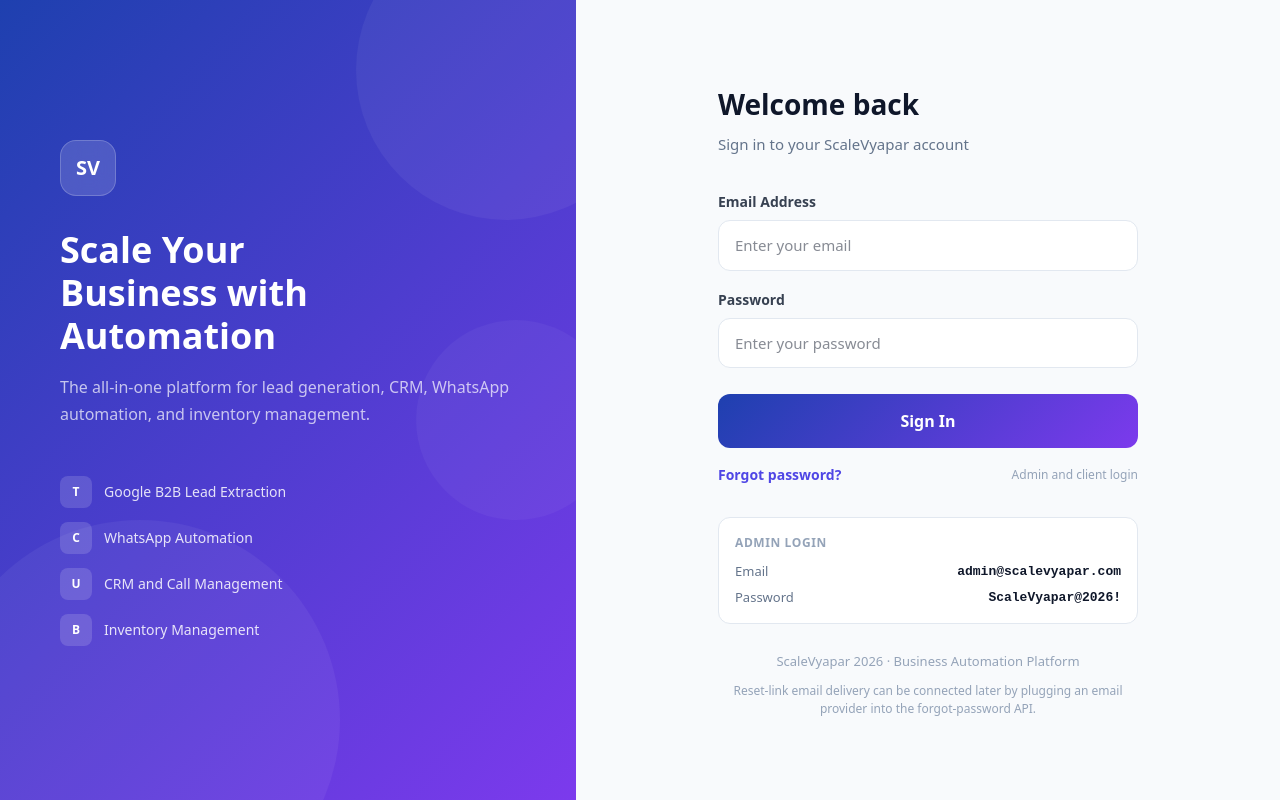
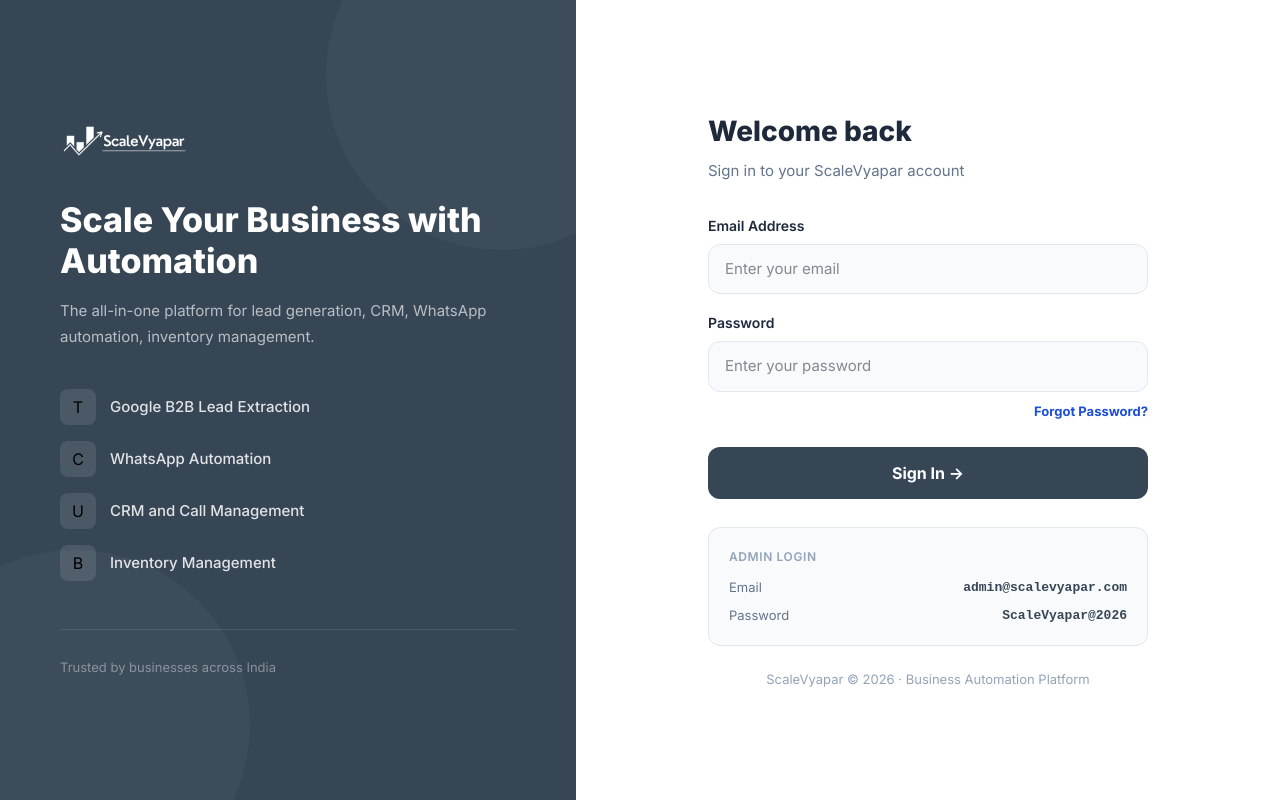
Before and after one commit to scalevyapar072-svg/scalevyapar, a Next.js app: page /login in a window 1280 px wide. Built offline with nearby package versions, Linux system fonts and the light colour scheme.

Commit message:
Restore rich login page with forgot password flow

```diff
--- a/app/login/page.tsx
+++ b/app/login/page.tsx
@@ -1,6 +1,5 @@
 'use client'
 
-import Link from 'next/link'
 import { useRouter } from 'next/navigation'
 import { useState } from 'react'
 
@@ -9,24 +8,36 @@ export default function LoginPage() {
   const [email, setEmail] = useState('')
   const [password, setPassword] = useState('')
   const [loading, setLoading] = useState(false)
+  const [error, setError] = useState('')
+  const [forgotOpen, setForgotOpen] = useState(false)
+  const [forgotEmail, setForgotEmail] = useState('')
   const [forgotLoading, setForgotLoading] = useState(false)
-  const [error, setError] = useState('')
-  const [forgotMode, setForgotMode] = useState(false)
+  const [forgotError, setForgotError] = useState('')
   const [forgotMessage, setForgotMessage] = useState('')
   const [previewResetUrl, setPreviewResetUrl] = useState('')
+
+  const fieldStyle = {
+    width: '100%',
+    background: '#f8fafc',
+    border: '1.5px solid #e2e8f0',
+    borderRadius: '12px',
+    padding: '13px 16px',
+    color: '#0f172a',
+    fontSize: '15px',
+    outline: 'none',
+    boxSizing: 'border-box' as const,
+  }
 
   const handleLogin = async (event: React.FormEvent) => {
     event.preventDefault()
     setLoading(true)
     setError('')
-    setForgotMessage('')
-    setPreviewResetUrl('')
 
     try {
       const res = await fetch('/api/auth/login', {
         method: 'POST',
         headers: { 'Content-Type': 'application/json' },
-        body: JSON.stringify({ email, password })
+        body: JSON.stringify({ email, password }),
       })
 
       const data = await res.json().catch(() => ({ error: 'Unexpected response from server.' }))
@@ -48,10 +59,30 @@ export default function LoginPage() {
     }
   }
 
-  const handleForgotPassword = async (event: React.FormEvent) => {
-    event.preventDefault()
+  const openForgotPassword = () => {
+    setForgotEmail(email.trim())
+    setForgotError('')
+    setForgotMessage('')
+    setPreviewResetUrl('')
+    setForgotOpen(true)
+  }
+
+  const closeForgotPassword = () => {
+    if (!forgotLoading) {
+      setForgotOpen(false)
+    }
+  }
+
+  const handleForgotPassword = async () => {
+    if (!forgotEmail.trim()) {
+      setForgotError('Enter your email address to reset your password.')
+      setForgotMessage('')
+      setPreviewResetUrl('')
+      return
+    }
+
     setForgotLoading(true)
-    setError('')
+    setForgotError('')
     setForgotMessage('')
     setPreviewResetUrl('')
 
@@ -59,180 +90,245 @@ export default function LoginPage() {
       const res = await fetch('/api/auth/forgot-password', {
         method: 'POST',
         headers: { 'Content-Type': 'application/json' },
-        body: JSON.stringify({ email })
+        body: JSON.stringify({ email: forgotEmail.trim() }),
       })
 
       const data = await res.json().catch(() => ({ error: 'Unexpected response from server.' }))
 
       if (!res.ok) {
-        setError(data.error || 'Failed to request password reset.')
+        setForgotError(data.error || 'Failed to start password reset.')
         return
       }
 
-      setForgotMessage(data.message || 'If an account exists for that email, a reset link has been generated.')
+      setForgotMessage(data.message || 'If your account exists, a password reset email has been sent.')
       setPreviewResetUrl(data.resetUrl || '')
     } catch {
-      setError('Something went wrong. Please try again.')
+      setForgotError('Something went wrong. Please try again.')
     } finally {
       setForgotLoading(false)
     }
   }
 
-  const fieldStyle = {
-    width: '100%',
-    background: 'white',
-    border: '1.5px solid #e2e8f0',
-    borderRadius: '12px',
-    padding: '13px 16px',
-    color: '#0f172a',
-    fontSize: '15px',
-    outline: 'none',
-    boxSizing: 'border-box' as const
+  return (
+    <>
+      <style>{`
+        * { box-sizing: border-box; margin: 0; padding: 0; }
+        body { font-family: system-ui, sans-serif; }
+        .login-wrap { min-height: 100vh; display: flex; }
+        .left-panel { width: 45%; background: #374655; display: flex; flex-direction: column; justify-content: center; padding: 60px; position: relative; overflow: hidden; }
+        .right-panel { flex: 1; background: white; display: flex; align-items: center; justify-content: center; padding: 40px; }
+        .form-box { width: 100%; max-width: 440px; }
+        .input-field:focus { border-color: #374655 !important; }
+        .sign-btn { width: 100%; background: #374655; color: white; border: none; border-radius: 12px; padding: 14px; font-size: 16px; font-weight: 700; cursor: pointer; margin-top: 8px; transition: background 0.2s; }
+        .sign-btn:hover { background: #4a5a6a; }
+        .sign-btn:disabled { background: #94a3b8; cursor: not-allowed; }
+        .secondary-btn { width: 100%; background: white; color: #374655; border: 1px solid #d7e0ea; border-radius: 12px; padding: 13px 14px; font-size: 15px; font-weight: 700; cursor: pointer; transition: border-color 0.2s, background 0.2s; }
+        .secondary-btn:hover { background: #f8fafc; border-color: #b7c5d6; }
+        .secondary-btn:disabled { color: #94a3b8; cursor: not-allowed; }
+        .link-btn { background: none; border: 0; padding: 0; color: #1d4ed8; font-size: 13px; font-weight: 700; cursor: pointer; }
+        .link-btn:disabled { color: #94a3b8; cursor: not-allowed; }
+        .feature-item { display: flex; align-items: center; gap: 14px; margin-bottom: 16px; }
+        .feature-icon { width: 36px; height: 36px; background: rgba(255,255,255,0.1); border-radius: 8px; display: flex; align-items: center; justify-content: center; font-size: 16px; flex-shrink: 0; }
+        .deco1 { position: absolute; top: -100px; right: -100px; width: 350px; height: 350px; background: rgba(255,255,255,0.03); border-radius: 50%; }
+        .deco2 { position: absolute; bottom: -100px; left: -100px; width: 350px; height: 350px; background: rgba(255,255,255,0.03); border-radius: 50%; }
+        .modal-overlay { position: fixed; inset: 0; background: rgba(15, 23, 42, 0.45); display: flex; align-items: center; justify-content: center; padding: 24px; z-index: 50; }
+        .modal-card { width: 100%; max-width: 430px; background: white; border-radius: 18px; border: 1px solid #e2e8f0; box-shadow: 0 24px 60px rgba(15, 23, 42, 0.18); padding: 24px; }
+        .modal-head { display: flex; align-items: flex-start; justify-content: space-between; gap: 16px; margin-bottom: 18px; }
+        .modal-close { border: 0; background: none; color: #64748b; font-size: 24px; line-height: 1; cursor: pointer; padding: 0; }
+        .modal-close:disabled { cursor: not-allowed; color: #cbd5e1; }
+        .modal-actions { display: flex; gap: 10px; margin-top: 18px; }
+        @media (max-width: 768px) {
+          .login-wrap { flex-direction: column; }
+          .left-panel { width: 100%; padding: 32px 24px; min-height: auto; }
+          .left-panel h1 { font-size: 22px !important; }
+          .left-panel p { font-size: 14px !important; margin-bottom: 0 !important; }
+          .features-section { display: none; }
+          .trusted-line { display: none; }
+          .right-panel { padding: 32px 24px; align-items: flex-start; }
+          .form-box { max-width: 100%; }
+          .modal-actions { flex-direction: column; }
         }
+      `}</style>
 
-  return (
-    <div style={{ minHeight: '100vh', display: 'flex', fontFamily: 'system-ui, sans-serif' }}>
-      <div style={{ width: '45%', background: 'linear-gradient(135deg, #1e40af 0%, #7c3aed 100%)', display: 'flex', flexDirection: 'column', justifyContent: 'center', padding: '60px', position: 'relative', overflow: 'hidden' }}>
-        <div style={{ position: 'absolute', top: '-80px', right: '-80px', width: '300px', height: '300px', background: 'rgba(255,255,255,0.05)', borderRadius: '50%' }} />
-        <div style={{ position: 'absolute', bottom: '-120px', left: '-60px', width: '400px', height: '400px', background: 'rgba(255,255,255,0.05)', borderRadius: '50%' }} />
-        <div style={{ position: 'absolute', top: '40%', right: '-40px', width: '200px', height: '200px', background: 'rgba(255,255,255,0.04)', borderRadius: '50%' }} />
-
+      <div className="login-wrap">
+        <div className="left-panel">
+          <div className="deco1" />
+          <div className="deco2" />
           <div style={{ position: 'relative', zIndex: 1 }}>
-          <div style={{ width: '56px', height: '56px', background: 'rgba(255,255,255,0.15)', borderRadius: '16px', display: 'flex', alignItems: 'center', justifyContent: 'center', marginBottom: '32px', backdropFilter: 'blur(10px)', border: '1px solid rgba(255,255,255,0.2)' }}>
-            <span style={{ color: 'white', fontWeight: '800', fontSize: '20px' }}>SV</span>
+            <div style={{ marginBottom: '40px' }}>
+              <img src="/logo.png" alt="ScaleVyapar" style={{ height: '38px', width: 'auto' }} />
             </div>
 
-          <h1 style={{ color: 'white', fontSize: '36px', fontWeight: '800', margin: '0 0 16px 0', lineHeight: 1.2 }}>
-            Scale Your<br />Business with<br />Automation
+            <h1 style={{ color: 'white', fontSize: '34px', fontWeight: '800', marginBottom: '16px', lineHeight: 1.2 }}>
+              Scale Your Business with Automation
             </h1>
-          <p style={{ color: 'rgba(255,255,255,0.7)', fontSize: '16px', margin: '0 0 48px 0', lineHeight: 1.7 }}>
-            The all-in-one platform for lead generation, CRM, WhatsApp automation, and inventory management.
+
+            <p style={{ color: 'rgba(255,255,255,0.65)', fontSize: '15px', marginBottom: '40px', lineHeight: 1.7 }}>
+              The all-in-one platform for lead generation, CRM, WhatsApp automation, inventory management.
             </p>
 
+            <div className="features-section">
               {[
-            { icon: 'Target', text: 'Google B2B Lead Extraction' },
-            { icon: 'Chat', text: 'WhatsApp Automation' },
-            { icon: 'Users', text: 'CRM and Call Management' },
-            { icon: 'Box', text: 'Inventory Management' }
+                { icon: 'T', text: 'Google B2B Lead Extraction' },
+                { icon: 'C', text: 'WhatsApp Automation' },
+                { icon: 'U', text: 'CRM and Call Management' },
+                { icon: 'B', text: 'Inventory Management' },
               ].map(item => (
-            <div key={item.text} style={{ display: 'flex', alignItems: 'center', gap: '12px', marginBottom: '14px' }}>
-              <div style={{ minWidth: '32px', height: '32px', background: 'rgba(255,255,255,0.15)', borderRadius: '8px', display: 'flex', alignItems: 'center', justifyContent: 'center', fontSize: '12px', color: 'white', fontWeight: '700' }}>
-                {item.icon.slice(0, 1)}
-              </div>
-              <span style={{ color: 'rgba(255,255,255,0.85)', fontSize: '14px', fontWeight: '500' }}>{item.text}</span>
+                <div key={item.text} className="feature-item">
+                  <div className="feature-icon">{item.icon}</div>
+                  <span style={{ color: 'rgba(255,255,255,0.85)', fontSize: '15px', fontWeight: '500' }}>{item.text}</span>
                 </div>
               ))}
             </div>
+
+            <div className="trusted-line" style={{ marginTop: '48px', paddingTop: '28px', borderTop: '1px solid rgba(255,255,255,0.1)' }}>
+              <p style={{ color: 'rgba(255,255,255,0.4)', fontSize: '13px' }}>
+                Trusted by businesses across India
+              </p>
+            </div>
+          </div>
         </div>
 
-      <div style={{ flex: 1, background: '#f8fafc', display: 'flex', alignItems: 'center', justifyContent: 'center', padding: '40px' }}>
-        <div style={{ width: '100%', maxWidth: '420px' }}>
-          <div style={{ marginBottom: '36px' }}>
-            <h2 style={{ color: '#0f172a', fontSize: '28px', fontWeight: '800', margin: '0 0 8px 0' }}>
-              {forgotMode ? 'Forgot password' : 'Welcome back'}
+        <div className="right-panel">
+          <div className="form-box">
+            <div style={{ marginBottom: '32px' }}>
+              <h2 style={{ color: '#1e293b', fontSize: '28px', fontWeight: '800', marginBottom: '8px' }}>
+                Welcome back
               </h2>
-            <p style={{ color: '#64748b', fontSize: '15px', margin: 0 }}>
-              {forgotMode ? 'Enter your email and we will create a secure reset link.' : 'Sign in to your ScaleVyapar account'}
+              <p style={{ color: '#64748b', fontSize: '15px' }}>
+                Sign in to your ScaleVyapar account
               </p>
             </div>
 
-          {error && (
-            <div style={{ background: '#fef2f2', border: '1px solid #fecaca', borderRadius: '12px', padding: '14px 16px', marginBottom: '20px', color: '#dc2626', fontSize: '14px', fontWeight: '600' }}>
+            {error ? (
+              <div style={{ background: '#fef2f2', border: '1px solid #fecaca', borderRadius: '12px', padding: '14px 16px', marginBottom: '20px', color: '#dc2626', fontSize: '14px' }}>
                 {error}
               </div>
-          )}
+            ) : null}
 
-          {forgotMessage && (
-            <div style={{ background: '#f0fdf4', border: '1px solid #bbf7d0', borderRadius: '12px', padding: '14px 16px', marginBottom: '20px', color: '#15803d', fontSize: '14px', fontWeight: '600' }}>
-              <div>{forgotMessage}</div>
-              {previewResetUrl && (
-                <div style={{ marginTop: '10px', paddingTop: '10px', borderTop: '1px solid #bbf7d0' }}>
-                  <p style={{ margin: '0 0 8px', fontSize: '12px', color: '#166534', fontWeight: '700' }}>Preview reset link</p>
-                  <a href={previewResetUrl} style={{ color: '#2563eb', fontSize: '13px', wordBreak: 'break-all' }}>{previewResetUrl}</a>
-                </div>
-              )}
-            </div>
-          )}
-
-          <form onSubmit={forgotMode ? handleForgotPassword : handleLogin} style={{ display: 'flex', flexDirection: 'column', gap: '18px' }}>
+            <form onSubmit={handleLogin} style={{ display: 'flex', flexDirection: 'column', gap: '18px' }}>
               <div>
-              <label style={{ color: '#374151', fontSize: '14px', fontWeight: '600', display: 'block', marginBottom: '8px' }}>Email Address</label>
+                <label style={{ color: '#1e293b', fontSize: '14px', fontWeight: '600', display: 'block', marginBottom: '8px' }}>
+                  Email Address
+                </label>
                 <input
-                type='email'
+                  type="email"
                   value={email}
                   onChange={event => setEmail(event.target.value)}
-                placeholder='Enter your email'
+                  placeholder="Enter your email"
                   required
                   style={fieldStyle}
                 />
               </div>
 
-            {!forgotMode && (
               <div>
-                <label style={{ color: '#374151', fontSize: '14px', fontWeight: '600', display: 'block', marginBottom: '8px' }}>Password</label>
+                <label style={{ color: '#1e293b', fontSize: '14px', fontWeight: '600', display: 'block', marginBottom: '8px' }}>
+                  Password
+                </label>
                 <input
-                  type='password'
+                  type="password"
                   value={password}
                   onChange={event => setPassword(event.target.value)}
-                  placeholder='Enter your password'
+                  placeholder="Enter your password"
                   required
                   style={fieldStyle}
                 />
+                <div style={{ display: 'flex', justifyContent: 'flex-end', marginTop: '10px' }}>
+                  <button type="button" className="link-btn" onClick={openForgotPassword}>
+                    Forgot Password?
+                  </button>
                 </div>
-            )}
+              </div>
 
-            <button
-              type='submit'
-              disabled={forgotMode ? forgotLoading : loading}
-              style={{ width: '100%', background: forgotMode ? (forgotLoading ? '#94a3b8' : 'linear-gradient(135deg, #0f766e, #2563eb)') : (loading ? '#94a3b8' : 'linear-gradient(135deg, #1e40af, #7c3aed)'), color: 'white', border: 'none', borderRadius: '12px', padding: '15px', fontSize: '16px', fontWeight: '700', cursor: (forgotMode ? forgotLoading : loading) ? 'not-allowed' : 'pointer', marginTop: '8px' }}
-            >
-              {forgotMode ? (forgotLoading ? 'Generating reset link...' : 'Send reset link') : (loading ? 'Signing in...' : 'Sign In')}
+              <button type="submit" disabled={loading} className="sign-btn">
+                {loading ? 'Signing in...' : 'Sign In ->'}
               </button>
             </form>
 
-          <div style={{ marginTop: '16px', display: 'flex', justifyContent: 'space-between', alignItems: 'center' }}>
-            <button
-              type='button'
-              onClick={() => {
-                setForgotMode(current => !current)
-                setError('')
-                setForgotMessage('')
-                setPreviewResetUrl('')
-                setPassword('')
-              }}
-              style={{ background: 'transparent', border: 'none', color: '#4f46e5', fontSize: '14px', fontWeight: '700', cursor: 'pointer', padding: 0 }}
-            >
-              {forgotMode ? 'Back to login' : 'Forgot password?'}
-            </button>
-            {!forgotMode && (
-              <span style={{ color: '#94a3b8', fontSize: '12px' }}>Admin and client login</span>
-            )}
-          </div>
-
-          <div style={{ marginTop: '32px', padding: '16px', background: 'white', borderRadius: '12px', border: '1px solid #e2e8f0' }}>
-            <p style={{ color: '#94a3b8', fontSize: '12px', fontWeight: '600', textTransform: 'uppercase', letterSpacing: '0.05em', margin: '0 0 10px 0' }}>
+            <div style={{ marginTop: '28px', padding: '20px', background: '#f8fafc', borderRadius: '12px', border: '1px solid #e2e8f0' }}>
+              <p style={{ color: '#94a3b8', fontSize: '12px', fontWeight: '600', textTransform: 'uppercase', letterSpacing: '0.05em', marginBottom: '12px' }}>
                 Admin Login
               </p>
-            <div style={{ display: 'flex', flexDirection: 'column', gap: '6px' }}>
-              <div style={{ display: 'flex', justifyContent: 'space-between', gap: '16px' }}>
+              <div style={{ display: 'flex', flexDirection: 'column', gap: '8px' }}>
+                <div style={{ display: 'flex', justifyContent: 'space-between', alignItems: 'center', flexWrap: 'wrap', gap: '4px' }}>
                   <span style={{ color: '#64748b', fontSize: '13px' }}>Email</span>
-                <span style={{ color: '#0f172a', fontSize: '13px', fontWeight: '600', fontFamily: 'monospace' }}>admin@scalevyapar.com</span>
+                  <span style={{ color: '#374655', fontSize: '13px', fontWeight: '600', fontFamily: 'monospace' }}>admin@scalevyapar.com</span>
                 </div>
-              <div style={{ display: 'flex', justifyContent: 'space-between', gap: '16px' }}>
+                <div style={{ display: 'flex', justifyContent: 'space-between', alignItems: 'center', flexWrap: 'wrap', gap: '4px' }}>
                   <span style={{ color: '#64748b', fontSize: '13px' }}>Password</span>
-                <span style={{ color: '#0f172a', fontSize: '13px', fontWeight: '600', fontFamily: 'monospace' }}>ScaleVyapar@2026!</span>
+                  <span style={{ color: '#374655', fontSize: '13px', fontWeight: '600', fontFamily: 'monospace' }}>ScaleVyapar@2026</span>
                 </div>
               </div>
             </div>
 
-          <p style={{ textAlign: 'center', color: '#94a3b8', fontSize: '13px', marginTop: '28px' }}>
-            ScaleVyapar 2026 · Business Automation Platform
-          </p>
-          <p style={{ textAlign: 'center', color: '#94a3b8', fontSize: '12px', marginTop: '10px' }}>
-            Reset-link email delivery can be connected later by plugging an email provider into the forgot-password API.
+            <p style={{ textAlign: 'center', color: '#94a3b8', fontSize: '13px', marginTop: '24px' }}>
+              ScaleVyapar © 2026 · Business Automation Platform
             </p>
           </div>
         </div>
       </div>
+
+      {forgotOpen ? (
+        <div className="modal-overlay" onClick={closeForgotPassword}>
+          <div className="modal-card" onClick={event => event.stopPropagation()}>
+            <div className="modal-head">
+              <div>
+                <h3 style={{ color: '#0f172a', fontSize: '22px', fontWeight: '800', marginBottom: '6px' }}>
+                  Forgot password?
+                </h3>
+                <p style={{ color: '#64748b', fontSize: '14px', lineHeight: 1.6 }}>
+                  Enter your email address and we will create a reset link for your account.
+                </p>
+              </div>
+              <button type="button" className="modal-close" onClick={closeForgotPassword} disabled={forgotLoading}>
+                ×
+              </button>
+            </div>
+
+            {forgotError ? (
+              <div style={{ background: '#fef2f2', border: '1px solid #fecaca', borderRadius: '12px', padding: '14px 16px', marginBottom: '16px', color: '#dc2626', fontSize: '14px' }}>
+                {forgotError}
+              </div>
+            ) : null}
+
+            {forgotMessage ? (
+              <div style={{ background: '#eff6ff', border: '1px solid #bfdbfe', borderRadius: '12px', padding: '14px 16px', marginBottom: '16px', color: '#1d4ed8', fontSize: '14px', lineHeight: 1.6 }}>
+                <div>{forgotMessage}</div>
+                {previewResetUrl ? (
+                  <div style={{ marginTop: '10px', paddingTop: '10px', borderTop: '1px solid #bfdbfe' }}>
+                    <p style={{ margin: '0 0 8px', fontSize: '12px', color: '#1e40af', fontWeight: '700' }}>Preview reset link</p>
+                    <a href={previewResetUrl} style={{ color: '#2563eb', fontSize: '13px', wordBreak: 'break-all' }}>
+                      {previewResetUrl}
+                    </a>
+                  </div>
+                ) : null}
+              </div>
+            ) : null}
+
+            <div>
+              <label style={{ color: '#1e293b', fontSize: '14px', fontWeight: '600', display: 'block', marginBottom: '8px' }}>
+                Email Address
+              </label>
+              <input
+                type="email"
+                value={forgotEmail}
+                onChange={event => setForgotEmail(event.target.value)}
+                placeholder="Enter your email"
+                style={fieldStyle}
+              />
+            </div>
+
+            <div className="modal-actions">
+              <button type="button" className="secondary-btn" onClick={closeForgotPassword} disabled={forgotLoading}>
+                Cancel
+              </button>
+              <button type="button" className="sign-btn" onClick={handleForgotPassword} disabled={forgotLoading} style={{ marginTop: 0 }}>
+                {forgotLoading ? 'Generating reset link...' : 'Send reset link'}
+              </button>
+            </div>
+          </div>
+        </div>
+      ) : null}
+    </>
   )
 }
```
Lines whose indentation alone changed are shown as unchanged.
